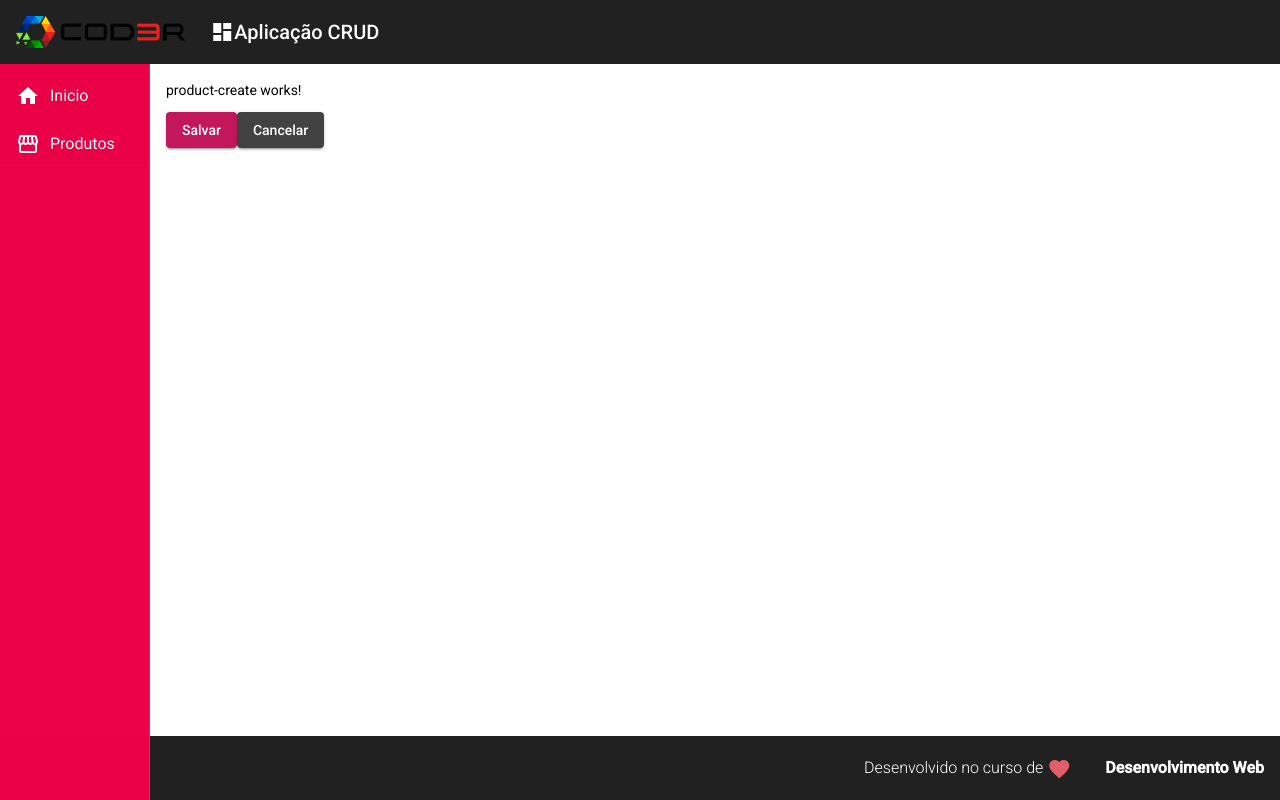
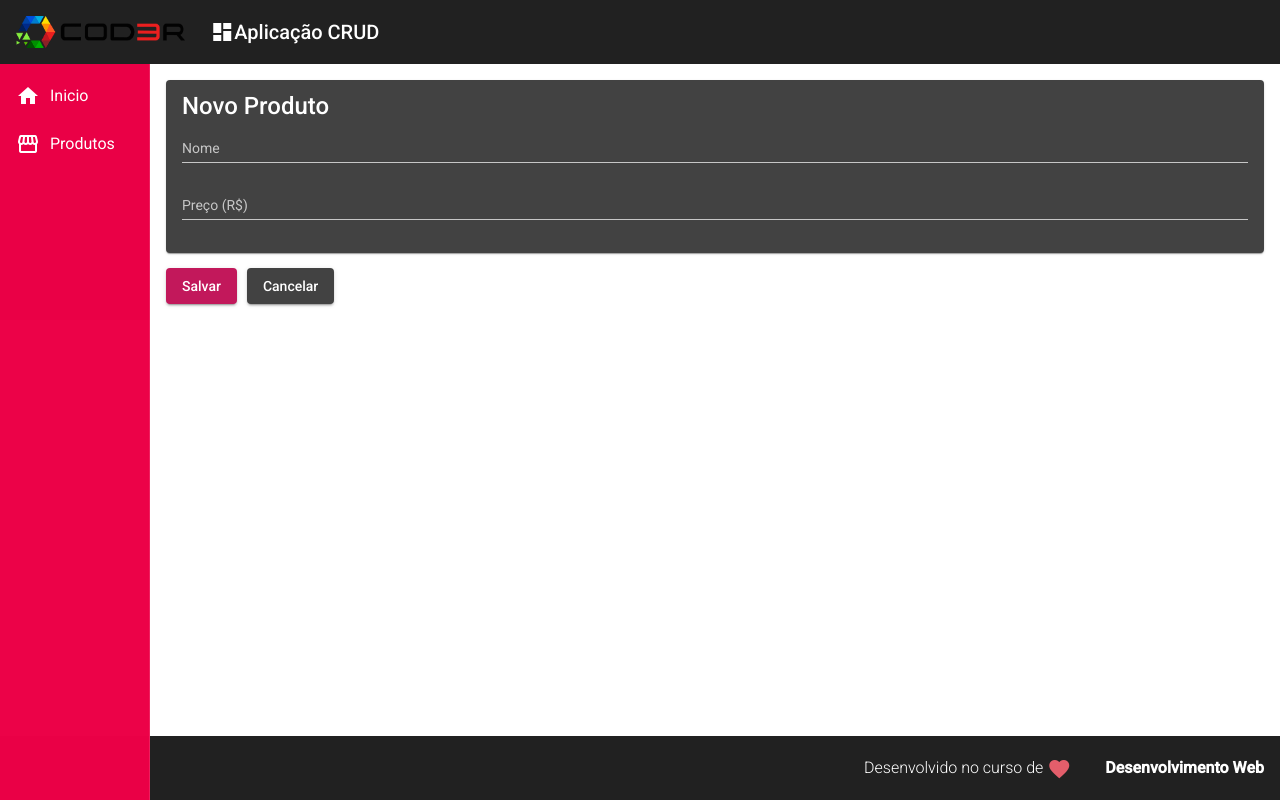
Before and after one commit to Wesleyantunesdc/Praticando_SistemaCadastroProdutos, an Angular app in the folder cadastroProdutos/: page /produtos/create in a window 1280 px wide. Built offline with nearby package versions, Linux system fonts and the light colour scheme.

Commit message:
Criação do formulario de criação de produtos

```diff
--- a/cadastroProdutos/src/app/components/product/product-create/product-create.component.css
+++ b/cadastroProdutos/src/app/components/product/product-create/product-create.component.css
@@ -0,0 +1,8 @@
+form {
+    display: flex;
+    flex-direction: column;
+}
+
+button{
+    margin: 15px 10px 0px 0px;
+}
--- a/cadastroProdutos/src/app/components/product/product-create/product-create.component.html
+++ b/cadastroProdutos/src/app/components/product/product-create/product-create.component.html
@@ -1,4 +1,20 @@
-<p>product-create works!</p>
+<mat-card>
+    <mat-card-title>
+        Novo Produto
+    </mat-card-title>
+    <form>
+        <mat-form-field>
+            <input matInput placeholder="Nome"
+                [(ngModel)]="product.name" name="name">
+        </mat-form-field>
+        <mat-form-field>
+            <input matInput placeholder="Preço (R$)"
+            [(ngModel)]="product.price" name="price">
+        </mat-form-field>
+    </form>
+</mat-card>
+
+
 <button mat-raised-button (click)="createProduct()" color="primary">
     Salvar
 </button>
--- a/cadastroProdutos/src/app/components/product/product-create/product-create.component.ts
+++ b/cadastroProdutos/src/app/components/product/product-create/product-create.component.ts
@@ -18,14 +18,14 @@ export class ProductCreateComponent implements OnInit {
   ngOnInit(): void {
   }
 
-  produto: Product = {
+  product: Product = {
     name : '',
     price : null
   }
 
   createProduct(): void{
-    this.productService.create(this.produto)
-    this.productService.showOnConsole('Produto criado')
+    this.productService.create(this.product)
+    this.productService.showOnConsole(this.product.name)
     this.router.navigate(['/produtos'])
   }
 
```
Also changed, not shown: cadastroProdutos/src/app/app.module.ts (+9 -1 lines).
